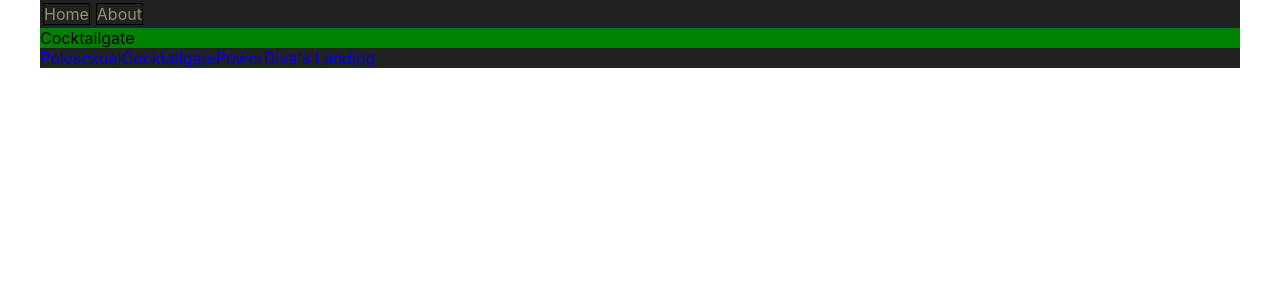
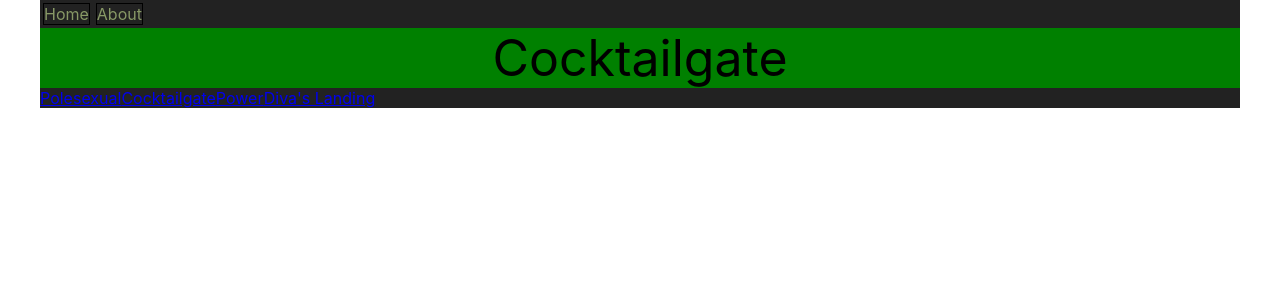
Before and after one commit to Mikey-strider/polesexualproductions, a React (Create React App) app: page /events/cocktailgate in a window 1280 px wide. Shown: the top 300 px of the page. Built offline with nearby package versions, Linux system fonts and the light colour scheme.

Commit message:
more styling

```diff
--- a/src/components/styled.js
+++ b/src/components/styled.js
@@ -12,18 +12,30 @@ export const BaseWrapper = styled.div`
 `
 
 export const PolesexualPage = styled.div`
+  font-size: 50px;
+  display: flex;
+  justify-content: center;
   background-color: red;
 `
 
 export const CocktailgatePage = styled.div`
+  font-size: 50px;
+  display: flex;
+  justify-content: center;
   background-color: green;
 `
 
 export const PowerPage = styled.div`
+  font-size: 50px;
+  display: flex;
+  justify-content: center;
   background-color: blue;
 `
 
 export const DivasLandingPage = styled.div`
+  font-size: 50px;
+  display: flex;
+  justify-content: center;
   background-color: orange;
 `
 
```
